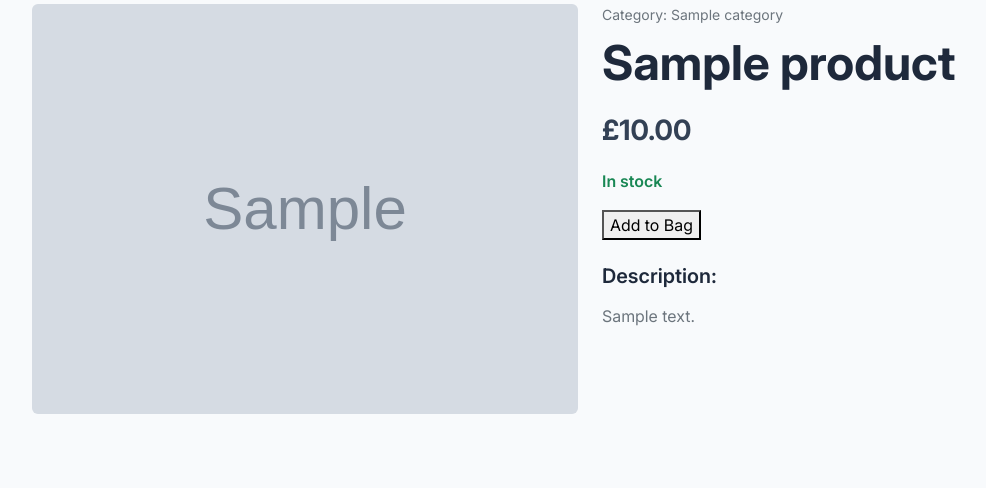
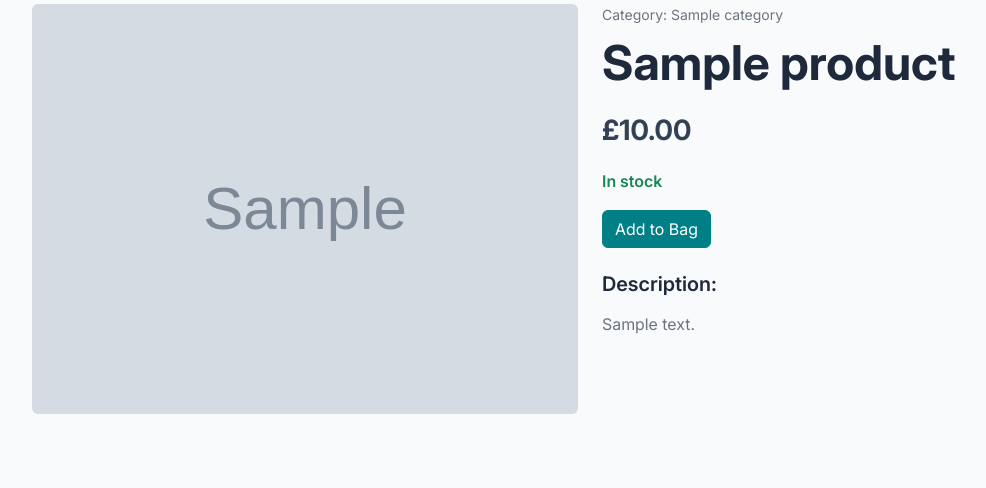
Before and after one commit to ShvetsViktor/kitesurf-store, a Django app: page /products/1/ in a window 1280 px wide. Shown: the part 197-685 px from the top of the page, without its empty margins (50-1036 px from the left). Run offline with Django 5.2, Linux system fonts and the light colour scheme; tables that the repository leaves empty hold one stand-in row (values such as "Sample post"); grey boxes marked "Sample" are stand-in pictures.

Commit message:
style: improve product detail add to bag button (#48)

```diff
--- a/products/templates/products/product_detail.html
+++ b/products/templates/products/product_detail.html
@@ -52,7 +52,7 @@
                             id="add-to-bag-form"
                         >
                             {% csrf_token %}
-                            <button type="submit">Add to Bag</button>
+                            <button type="submit" class="btn btn-primary">Add to Bag</button>
                         </form>
                     {% else %}
                         <p class="text-danger fw-semibold">Out of stock</p>
```
